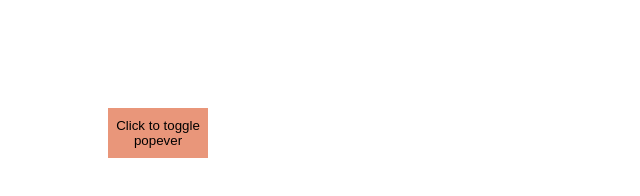
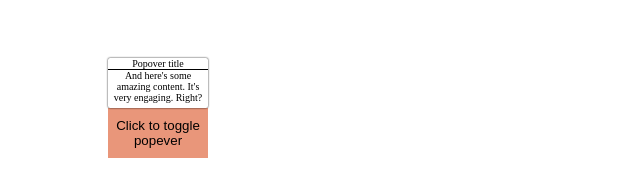
Before and after one commit to blackseliger/Popovers, a website built with webpack: page src/index.html in a window 1280 px wide. Both pictures are taken after a click on the button "Click to toggle popever". Shown: the whole page, without its empty margins (0-640 px from the left). Built offline with nearby package versions, Linux system fonts and the light colour scheme.

Commit message:
make popup

```diff
--- a/src/css/style.css
+++ b/src/css/style.css
@@ -1,12 +1,17 @@
 body {
     font-family: 'Times New Roman', Times, serif;
+    font-size: 10px;
 }
 
 .form-popovers {
     position: relative;
     width: 300px;
-    font-family: 'Courier New', Courier, monospace;
 }
+
+.buttonBlock {
+    position: relative;
+}
+
 
 .btn {
     width: 100px;
@@ -17,12 +22,23 @@ body {
     margin-left: 100px;
 }
 
-.popover-message {
-    /* display: none; */
-    position: absolute;
+.popover-hidden {
+    display: none
+}
 
-    background-color: saddlebrown;
-
-    box-shadow: sandybrown;
+.header {
+    font-size: 10px;
+    border-bottom: 1px solid;
 
 }
+
+.popover-message {
+    position: absolute;
+    margin-left: 100px;
+    top: 50px;
+    text-align: center;
+    width: 100px;
+    height: 50px;
+    border-radius: 2px;
+    box-shadow: 0 0 2px black;
+}
--- a/src/index.html
+++ b/src/index.html
@@ -7,9 +7,16 @@
 </head>
 <body>
     <form class="form-popovers" novalidate>
-        <button type="submit" class="btn" id="btnID" data-toggle="popover" title="Popover title" data-content="And here's some amazing content. It's very engaging. Right?">Click to toggle popever</button>
-        <div class="popover-message tooptip-hidden">
-
+        <div class="buttonBlock">
+            <button type="submit" class="btn" id="btnID" data-toggle="popover" title="Popover title" data-content="And here's some amazing content. It's very engaging. Right?">Click to toggle popever</button>
+        </div>
+        <div class="popover-message popover-hidden">
+            <div class="header">
+                Popover title
+            </div>
+            <div class="contentPopover">
+                And here's some amazing content. It's very engaging. Right?
+            </div>
         </div>
     </form>
 </body>
--- a/src/js/app.js
+++ b/src/js/app.js
@@ -1,4 +1,4 @@
-const formPopevers = [...document.querySelector('.form-popovers')];
+const formPopevers = document.querySelector('.form-popovers');
 const btn = document.querySelector('.btn');
 const popoverMessage = document.querySelector('.popover-message');
 
@@ -13,21 +13,22 @@ const popoverMessage = document.querySelector('.popover-message');
 //   console.log(`something?`)
 // });
 
-btn.addEventListener('click', (e) => {
+formPopevers.addEventListener('submit', (e) => {
   e.preventDefault();
-  const firstNoValid = formPopevers.find((el) => (!el.validity.valid));
-  console.log(firstNoValid);
-  formPopevers[0].validuty();
+  // const firstNoValid = formPopevers.find((el) => (!el.validity.valid));
+  // console.log(firstNoValid);
+  // formPopevers[0].validity();
   // ('#popever').popover('show');
   // (() => {
   //   ('[data-toggle="popover"]').popover();
   // });
   // popoverMessage.textContent = 'test';
 
-  // if (tooptip.classList.contains('.tooptip-hidden')) {
-  //   tooptip.classList.remove('.tooptip-hidden');
-  //   console.log('gdhkjgd');
-  // }
+  if (popoverMessage.classList.contains('popover-hidden')) {
+    popoverMessage.classList.remove('popover-hidden');
+  } else {
+    popoverMessage.classList.add('popover-hidden');
+  }
 
   // tooptip.style.left = `${btn.offsetWidth - btn.offsetWidth}px`;
   // tooptip.style.top = `${btn.offsetTop - btn.offsetHeight * 2}px`;
```
